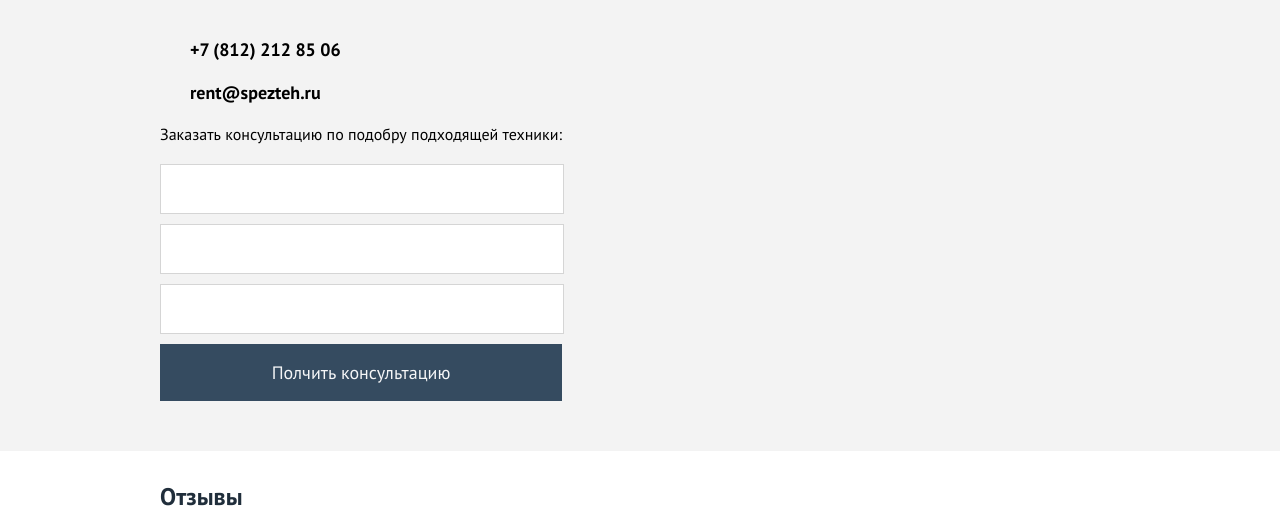
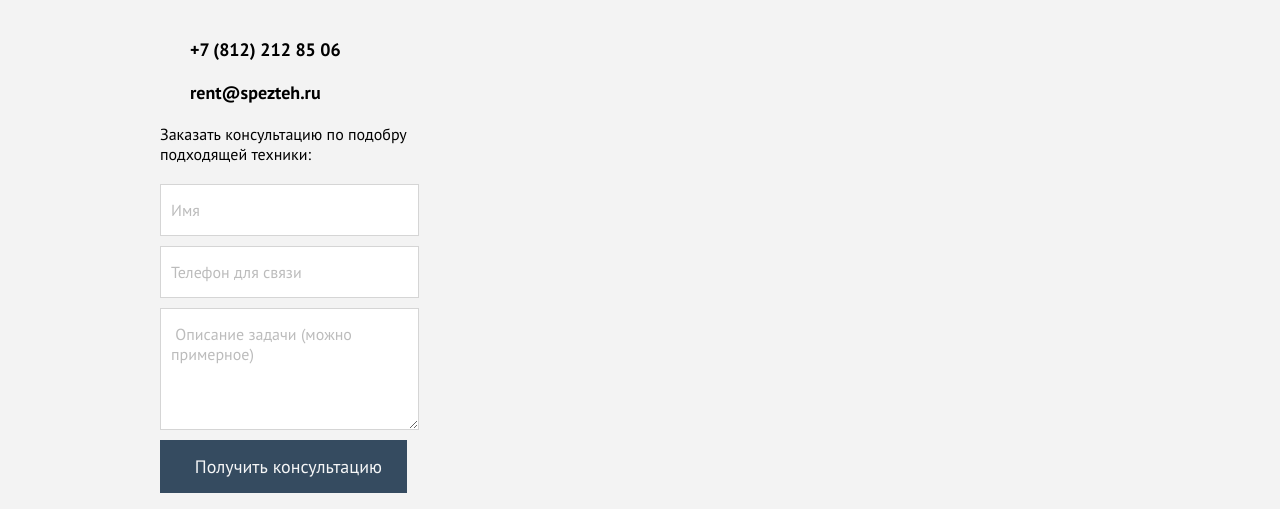
Before and after one commit to shellomatic/Spets24, a plain HTML site: page contacts-spetstech.html in a window 1280 px wide. Shown: the part 240-749 px from the top of the page. Drawn offline with Linux system fonts and the light colour scheme.

Commit message:
fixed contact form

```diff
--- a/contacts-spetstech.html
+++ b/contacts-spetstech.html
@@ -41,19 +41,19 @@
     <section class="contact-info">
       <div class="container">
         <div class="map">
-          <script type="text/javascript" charset="utf-8" async src="https://api-maps.yandex.ru/services/constructor/1.0/js/?sid=ivg5ogCqdtc4GHDWiMk-qHPMW16dVBWO&amp;width=500&amp;height=370&amp;lang=en_US&amp;sourceType=constructor&amp;scroll=true"></script>
+          <script type="text/javascript" charset="utf-8" async src="https://api-maps.yandex.ru/services/constructor/1.0/js/?sid=ivg5ogCqdtc4GHDWiMk-qHPMW16dVBWO&amp;width=600&amp;height=457&amp;lang=en_US&amp;sourceType=constructor&amp;scroll=true"></script>
         </div>
 
         <div class="contact-details">
           <span class="phone"> +7 (812) 212 85 06</span>
           <span class="email"> rent@spezteh.ru</span>
           <form action="" class="contact-form">
-            <legend class="contact-form-text">Заказать консультацию по подобру подходящей техники:</legend>
+            <legend class="contact-form-text">Заказать консультацию по подобру <br> подходящей техники:</legend>
             <fieldset>
             <input type="text" name="name" placeholder="Имя" class="contact-form-item">
             <input type="text" name="phone" placeholder="Телефон для связи" class="contact-form-item">
-            <input type="message" name="message" placeholder="Описание задачи (можно примерное)" class="contact-form-item">
-            <input type="submit" value="Полчить консультацию" class="contact-form-item contact-button-consult">
+            <textarea name="message" form="usrform" class="contact-form-item"> Описание задачи (можно примерное)</textarea>
+            <input type="submit" value="Получить консультацию" class="contact-button-consult contact-form-item">
           </fieldset>
           </form>
 
--- a/css/style.css
+++ b/css/style.css
@@ -194,13 +194,12 @@ padding: 45px 0;
 
 }
 
-input[type = 'text']{
-	color: #fff ;
-}
+
 ::-webkit-input-placeholder {color:#fff;}
 ::-moz-placeholder {color:#fff;}/* Firefox 19+ */
 :-moz-placeholder {color:#fff;}/* Firefox 18- */
 :-ms-input-placeholder {color:#fff;}
+
 
 .btn-order-consult{
 	margin-right: 0;
@@ -870,13 +869,10 @@ overflow: hidden;
 }
 
 .map{
-	margin-right: 20px;
-	height: 100%;
+	margin-right: 25px;
+	width: 600px;
 }
 
-.contact-details{
-	height: 100%;
-}
 
 .phone, .email{
 	font-size: 18px;
@@ -921,20 +917,44 @@ overflow: hidden;
 
 .contact-form-item{
 	border: 1px solid #d5d5d5;
-	padding: 15px 0;
+	padding: 15px 0 15px 10px;
 	color: #bcbcbc;
 	display: block;
 	width: 100%;
 	margin: 10px 0;
+	font-size: 16px;
+	font-weight: normal;
+
+}
+
+
+.contact-form-item::-webkit-input-placeholder {
+   color: #bcbcbc;
+}
+
+:-moz-placeholder { /* Firefox 18- */
+   color: #bcbcbc;
+}
+
+::-moz-placeholder {  /* Firefox 19+ */
+   color:#bcbcbc;
+}
+
+:-ms-input-placeholder {
+   color: #bcbcbc;
+}
+
+.contact-form-item:nth-child(3) {
+	height: 90px;
 }
 .contact-button-consult{
 	background-color: #354b60;
 	font-size: 18px;
 	font-weight: normal;
 	color: #f5f6f7;
-	border: 2px solid transparent;
 	margin-top: 10px;
-
+	margin-bottom: 0;
+	border: none;
 }
 
 .contact-reviews{
@@ -954,7 +974,7 @@ overflow: hidden;
 	text-align: center;
 	padding: 20px;
 }
-
+.
 .contact-review-item:first-child{
 	padding-left: 0;
 }
@@ -974,6 +994,7 @@ overflow: hidden;
 	font-weight: bold;
 	font-style: normal;
 }
+
 
 .foot{
 	background-color: #202e3b;
```
